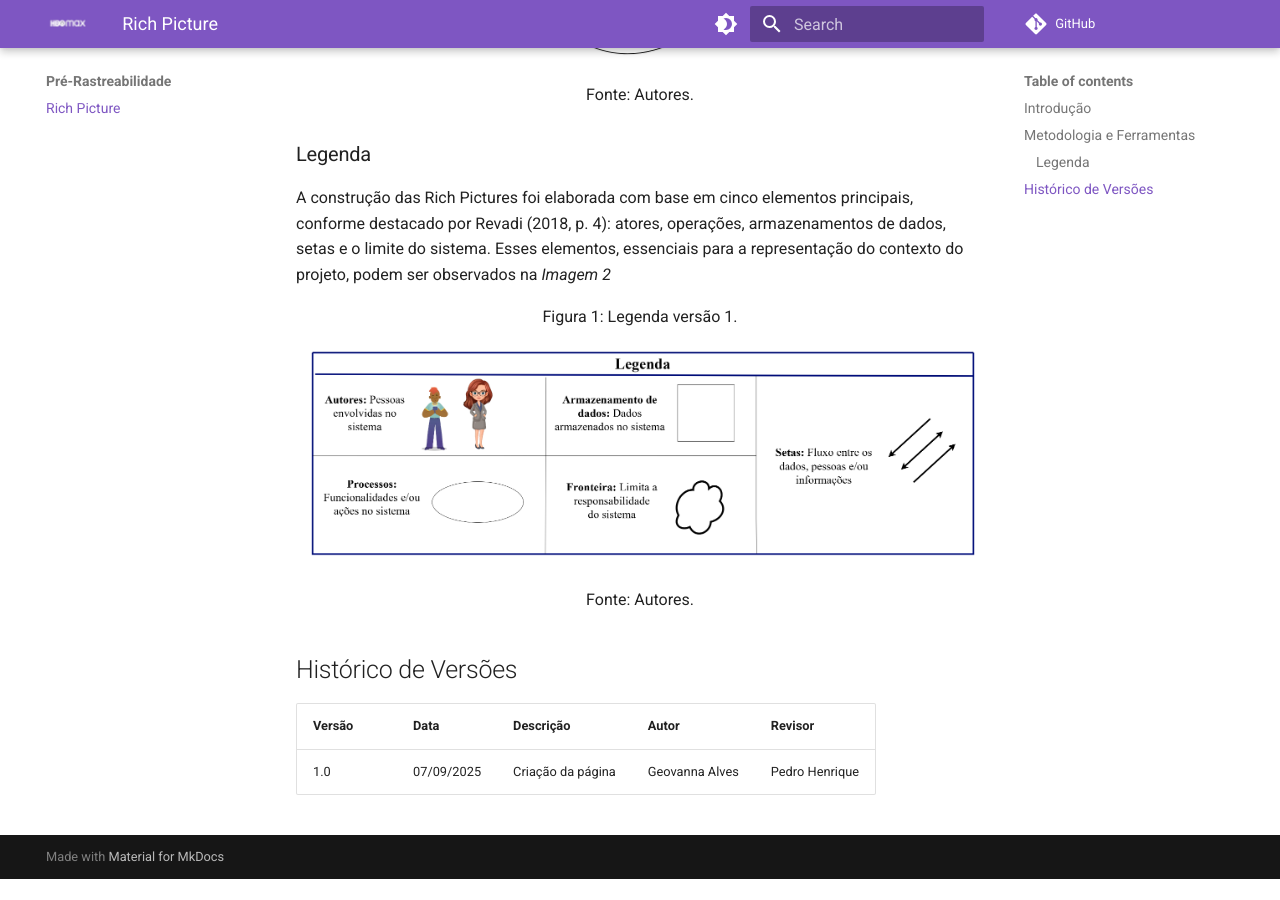
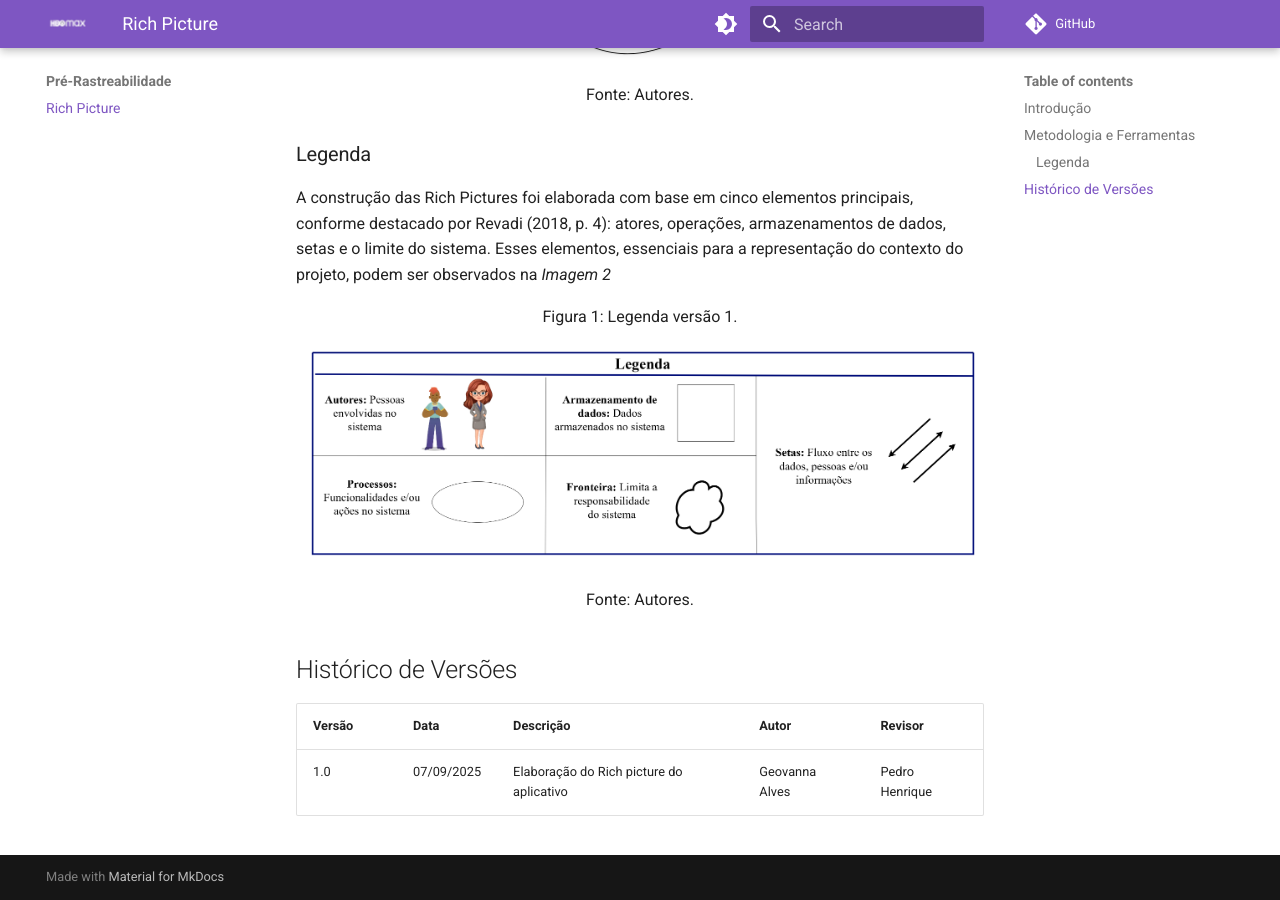
Before and after one commit to Requisitos-de-Software/2025.2-Grupo05, an MkDocs documentation site: the page built from docs/Pré-Rastriabilidade/Rich-picture.md, in a window 1280 px wide and 900 px high, scrolled down 1146 px. Built offline with MkDocs 1.6.1 and Material for MkDocs 9.7.7, drawn with Linux system fonts in a browser that asks for light colours; comment, search, counter and statistics services are not loaded; before the commit the page ends 2025 px from its top, so only the background shows below that.

Commit message:
Update Rich-picture.md

```diff
--- a/docs/Pré-Rastriabilidade/Rich-picture.md
+++ b/docs/Pré-Rastriabilidade/Rich-picture.md
@@ -31,4 +31,4 @@ A construção das Rich Pictures foi elaborada com base em cinco elementos princ
 
 | Versão | Data       | Descrição                   | Autor             | Revisor         |
 |--------|------------|-----------------------------|-------------------|-----------------|
-| 1.0    | 07/09/2025 | Criação da página           |  Geovanna Alves   | Pedro Henrique  |
+| 1.0    | 07/09/2025 | Elaboração do Rich picture do aplicativo           |  Geovanna Alves   | Pedro Henrique  |
```
